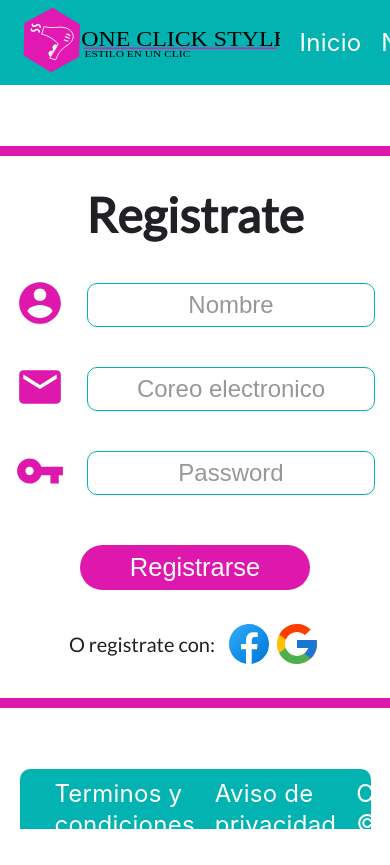
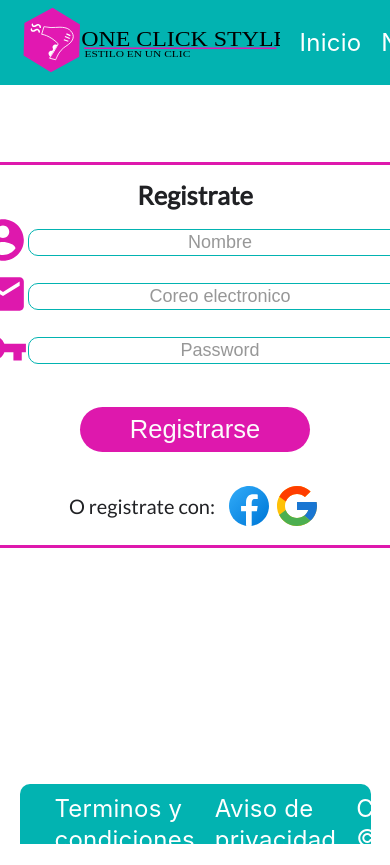
Before and after one commit to Falcons-Devs/frontend, a React app: page /signin in a window 390 px wide. Shown: the top 865 px of the page. Built offline with nearby package versions, Linux system fonts and the light colour scheme; a web font is replaced by a local one.

Commit message:
<REFACTOR> The responsive of login, registration and about is improved

```diff
--- a/src/GlobalStyles.js
+++ b/src/GlobalStyles.js
@@ -15,6 +15,8 @@ import { createGlobalStyle } from "styled-components";
 export const GlobalStyle = createGlobalStyle`
   html {
     /* Positioning */
+    min-height: 100%;
+  position: relative;
     /* Box-model */
     /* Typography */
     font-family: 'Lato', -apple-system, BlinkMacSystemFont, 'Segoe UI', Roboto, Oxygen, Ubuntu, Cantarell, 'Open Sans', 'Helvetica Neue', system-ui, sans-serif;
@@ -66,6 +68,7 @@ export const GlobalStyle = createGlobalStyle`
     /* Positioning */
     /* Box-model */
     width: 100%;
+    margin-bottom: 60px;
     ${"" /* margin: 0 auto;
     height: 100vh; */}
     /* Typography */
@@ -76,6 +79,10 @@ export const GlobalStyle = createGlobalStyle`
     background-color: #fff;
     /* Misc */
     overscroll-behavior: none; /* Avoid bounces when we scroll */
+
+    @media (max-width: 375px) {
+      margin-bottom: 150px;
+    }
   }
 
   body a {
--- a/src/components/Buttons/index.js
+++ b/src/components/Buttons/index.js
@@ -3,6 +3,8 @@ import React from "react";
 import { Button } from "./styles";
 
 export const Buttons = ({ value, color, responsivetablet }) => {
+  if (screen.width <= 768) responsivetablet = "14px";
+
   return (
     <Button color={color} responsivetablet={responsivetablet}>
       {" "}
--- a/src/components/Buttons/styles.js
+++ b/src/components/Buttons/styles.js
@@ -11,9 +11,8 @@ export const Button = styled.button`
   cursor: pointer;
   /* Responsive */
   @media (max-width: 768px) {
-    width: ${(props) => (props.responsivetablet ? "125px" : "")};
     justify-content: ${(props) => (props.responsivetablet ? "center" : "")};
-    font-size: ${(props) => (props.responsivetablet ? "14px" : "")};
+    font-size: ${(props) => (props.responsivetablet ? "1em" : "")};
   }
   @media (max-width: 375px) {
     font-size: 18px;
--- a/src/components/Footer/styles.js
+++ b/src/components/Footer/styles.js
@@ -1,4 +1,20 @@
 import styled from "styled-components";
+
+export const FooterStyle = styled.footer`
+  /* Positioning */
+  position: absolute;
+  bottom: 0;
+  /* Box-model */
+  height: inherit;
+  width: 100%;
+  /* Typography */
+  /* Visual */
+  /* Misc */
+
+  @media (max-width: 375px) {
+    background: #02b3b1;
+  }
+`;
 
 export const Wrap = styled.div`
   /* Positioning */
@@ -25,13 +41,3 @@ export const Wrap = styled.div`
     font-size: 24px;
   }
 `;
-
-export const FooterStyle = styled.footer`
-  /* Positioning */
-  /* Box-model */
-  height: inherit;
-  width: 100%;
-  /* Typography */
-  /* Visual */
-  /* Misc */
-`;
--- a/src/components/Main/Home/About/styles.js
+++ b/src/components/Main/Home/About/styles.js
@@ -4,7 +4,6 @@ export const Wrap = styled.div`
   /* Positioning */
   /* (Box-model) */
   margin: 20px auto;
-  width: 1200px;
   max-width: 1200px;
   display: grid;
   padding: 0px 20px;
@@ -25,6 +24,11 @@ export const Wrap = styled.div`
 `;
 
 export const SectionAbout = styled.section`
+  width: 95%;
+  @media (max-width: 375px) {
+    padding-right: 30px;
+  }
+
   h3 {
     font-size: 2em;
     margin-bottom: 20px;
@@ -51,6 +55,9 @@ export const SectionAbout = styled.section`
 
 export const SectionMembers = styled.section`
   color: #2f2f2f;
+  @media (max-width: 375px) {
+    width: 90%;
+  }
 
   h3 {
     font-size: 2em;
--- a/src/components/Main/Home/Login/index.js
+++ b/src/components/Main/Home/Login/index.js
@@ -9,23 +9,25 @@ import { Buttons } from "../../../Buttons";
 import { Wrap, SectionForm } from "./styles";
 
 export const Login = () => {
+  let iconEmail = <IconEmail width="50px" height="50px" fill="#DE18AD" />;
+  let iconPassword = <IconPassword width="50px" height="50px" fill="#DE18AD" />;
+
+  if (screen.width <= 768) {
+    iconEmail = <IconEmail width="30px" height="30px" fill="#DE18AD" />;
+    iconPassword = <IconPassword width="30px" height="30px" fill="#DE18AD" />;
+  }
+
   return (
     <Wrap>
       <SectionForm>
         <h2>Iniciar sesión</h2>
         <form>
           <div>
-            <label htmlFor="email">
-              {" "}
-              <IconEmail width="50px" height="50px" fill="#DE18AD" />{" "}
-            </label>
+            <label htmlFor="email"> {iconEmail} </label>
             <input type="text" id="email" placeholder="Coreo electronico" />
           </div>
           <div>
-            <label htmlFor="password">
-              {" "}
-              <IconPassword width="50px" height="50px" fill="#DE18AD" />{" "}
-            </label>
+            <label htmlFor="password">{iconPassword}</label>
             <input type="text" id="password" placeholder="Password" />
           </div>
           <Buttons value="Iniciar sesión" color="#DE18AD" />
--- a/src/components/Main/Home/Login/styles.js
+++ b/src/components/Main/Home/Login/styles.js
@@ -5,18 +5,16 @@ export const Wrap = styled.div`
   /* (Box-model) */
   margin: 20px auto;
   height: 500px;
-  width: 1200px;
   max-width: 1200px;
   display: grid;
   justify-content: center;
-  align-content: center;
+  align-items: center;
   /* Typography */
   /* Visual */
   /* Misc */
   /* Responsive */
   @media (max-width: 768px) {
     width: 90vw;
-    height: calc(100vh - 200px);
   }
   @media (max-width: 375px) {
     margin-top: 10px;
@@ -25,14 +23,15 @@ export const Wrap = styled.div`
 `;
 
 export const SectionForm = styled.section`
-  width: 500px;
+  max-width: 500px;
   border: 5px solid #de18ad;
   border-radius: 20px;
   padding: 30px 60px;
   font-family: "Lato", sans-serif;
   @media (max-width: 768px) {
     width: 600px;
-    border-width: 10px;
+    border-width: 3px;
+    padding: 15px 30px;
   }
   @media (max-width: 375px) {
     width: 100vw;
@@ -43,7 +42,8 @@ export const SectionForm = styled.section`
     text-align: center;
     margin-bottom: 20px;
     @media (max-width: 768px) {
-      font-size: 48px;
+      margin-bottom: 5px;
+      font-size: 1.5em;
     }
     @media (max-width: 375px) {
       font-size: 32px;
@@ -71,19 +71,18 @@ export const SectionForm = styled.section`
   }
 
   input {
-    outline: none;
     border: 1px solid #02b3b1;
     border-radius: 10px;
-    padding: 7px 0px;
+    padding: 2px 0px;
     text-align: center;
-    width: 80%;
+    width: 90%;
 
     &::placeholder {
       color: rgba(47, 47, 47, 0.5);
     }
     @media (max-width: 768px) {
-      font-size: 24px;
-      margin: 20px 0;
+      font-size: 18px;
+      margin: 10px 0;
     }
     @media (max-width: 375px) {
       font-size: 18px;
--- a/src/components/Main/Home/Signin/index.js
+++ b/src/components/Main/Home/Signin/index.js
@@ -8,29 +8,33 @@ import { Wrap, SectionForm } from "./styles";
 import { Buttons } from "../../../Buttons";
 
 export const Signin = () => {
+  let iconUser = (
+    <IconAccountCircle width="50px" height="50px" fill="#DE18AD" />
+  );
+  let iconEmail = <IconEmail width="50px" height="50px" fill="#DE18AD" />;
+  let iconPassword = <IconPassword width="50px" height="50px" fill="#DE18AD" />;
+
+  if (screen.width <= 768) {
+    iconUser = <IconAccountCircle width="30px" height="30px" fill="#DE18AD" />;
+    iconEmail = <IconEmail width="30px" height="30px" fill="#DE18AD" />;
+    iconPassword = <IconPassword width="30px" height="30px" fill="#DE18AD" />;
+  }
+
   return (
     <Wrap>
       <SectionForm>
         <h2>Registrate</h2>
         <form>
           <div>
-            <label htmlFor="nombre">
-              <IconAccountCircle width="50px" height="50px" fill="#DE18AD" />
-            </label>
+            <label htmlFor="nombre">{iconUser}</label>
             <input type="text" id="nombre" placeholder="Nombre" />
           </div>
           <div>
-            <label htmlFor="email">
-              {" "}
-              <IconEmail width="50px" height="50px" fill="#DE18AD" />{" "}
-            </label>
+            <label htmlFor="email">{iconEmail}</label>
             <input type="text" id="email" placeholder="Coreo electronico" />
           </div>
           <div>
-            <label htmlFor="password">
-              {" "}
-              <IconPassword width="50px" height="50px" fill="#DE18AD" />{" "}
-            </label>
+            <label htmlFor="password">{iconPassword}</label>
             <input type="text" id="password" placeholder="Password" />
           </div>
           <Buttons value="Registrarse" color="#DE18AD" />
--- a/src/components/Main/Home/Signin/styles.js
+++ b/src/components/Main/Home/Signin/styles.js
@@ -5,7 +5,6 @@ export const Wrap = styled.div`
   /* (Box-model) */
   margin: 20px auto;
   height: 500px;
-  width: 1200px;
   max-width: 1200px;
   display: grid;
   justify-content: center;
@@ -16,7 +15,6 @@ export const Wrap = styled.div`
   /* Responsive */
   @media (max-width: 768px) {
     width: 90vw;
-    height: calc(100vh - 200px);
   }
   @media (max-width: 375px) {
     margin-top: 10px;
@@ -31,7 +29,8 @@ export const SectionForm = styled.section`
   padding: 30px 60px;
   font-family: "Lato", sans-serif;
   @media (max-width: 768px) {
-    border-width: 10px;
+    border-width: 3px;
+    padding: 15px 30px;
   }
   @media (max-width: 375px) {
     width: 100vw;
@@ -42,7 +41,8 @@ export const SectionForm = styled.section`
     text-align: center;
     margin-bottom: 20px;
     @media (max-width: 768px) {
-      font-size: 48px;
+      margin-bottom: 5px;
+      font-size: 1.5em;
     }
     @media (max-width: 375px) {
       font-size: 32px;
@@ -53,6 +53,9 @@ export const SectionForm = styled.section`
     display: flex;
     justify-content: space-between;
     align-items: center;
+    @media (max-width: 375px) {
+      justify-content: space-around;
+    }
   }
 
   div:last-child {
@@ -72,24 +75,15 @@ export const SectionForm = styled.section`
     border-radius: 10px;
     padding: 7px 0px;
     text-align: center;
-    width: 80%;
+    width: 90%;
     @media (max-width: 768px) {
-      font-size: 24px;
-      margin: 20px 0;
+      padding: 2px 0px;
+      font-size: 18px;
+      margin: 10px 0;
     }
 
     &::placeholder {
       color: rgba(47, 47, 47, 0.5);
     }
   }
-
-  button {
-    color: #fcfcfc;
-    display: flex;
-    font-size: 1.5em;
-    background-color: #de18ad;
-    padding: 8px 50px;
-    border-radius: 50px;
-    margin: 30px auto;
-  }
 `;
```
